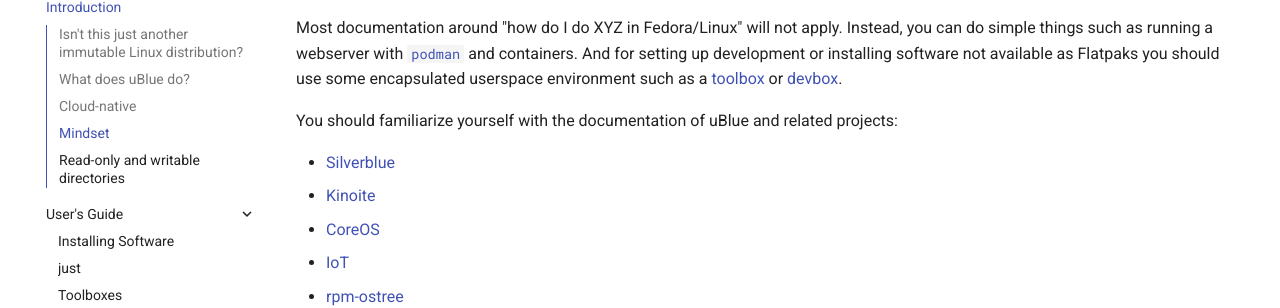
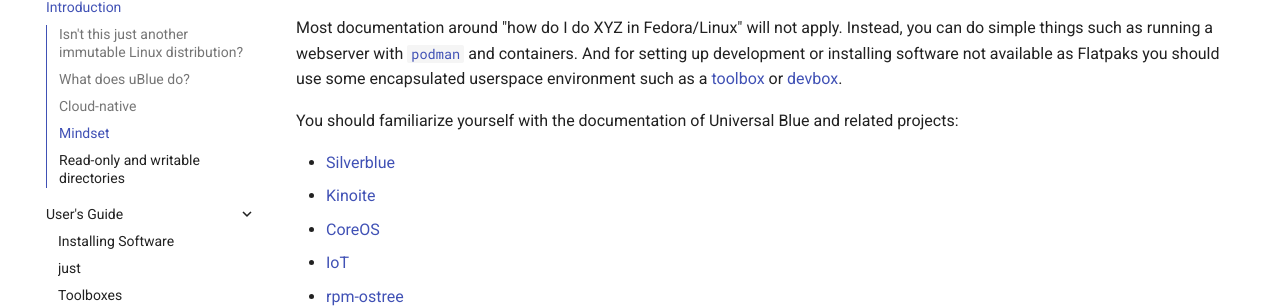
Before and after one commit to ublue-os/website, an MkDocs documentation site: the page built from docs/introduction.md, in a window 1280 px wide and 900 px high, scrolled down 1164 px. Shown: the part 149-457 px from the top of the window. Built offline with MkDocs 1.6.1 and Material for MkDocs 9.7.7, drawn with Linux system fonts in a browser that asks for light colours; comment, search, counter and statistics services are not loaded.

Commit message:
chore: uBlue -> Universal Blue
Co-authored-by: Jorge O. Castro <jorge.castro@gmail.com>

```diff
--- a/docs/introduction.md
+++ b/docs/introduction.md
@@ -25,7 +25,7 @@ Best practices when using an image-based Linux distribution differ from the usua
 
 Most documentation around "how do I do XYZ in Fedora/Linux" will not apply. Instead, you can do simple things such as running a webserver with [`podman`](https://podman.io/) and containers. And for setting up development or installing software not available as Flatpaks you should use some encapsulated userspace environment such as a [toolbox](https://universal-blue.org/guide/toolbox/) or [devbox](https://www.jetpack.io/devbox/).
 
-You should familiarize yourself with the documentation of uBlue and related projects:
+You should familiarize yourself with the documentation of Universal Blue and related projects:
 
 - [Silverblue](https://docs.fedoraproject.org/en-US/fedora-silverblue/)
 - [Kinoite](https://docs.fedoraproject.org/en-US/fedora-kinoite/)
```
